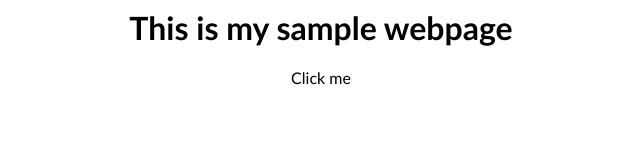
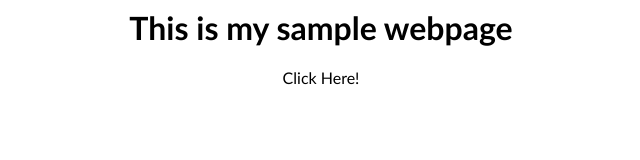
Before and after one commit to simonlotzkar/COMP_2800_GitFlow_Workflow_BBY34, a plain HTML site: page index.html in a window 1280 px wide. Shown: the full height of the page, 319-959 px from the left. Drawn offline with Linux system fonts and the light colour scheme.

Commit message:
Integration Testing - change clickable text

```diff
--- a/index.html
+++ b/index.html
@@ -4,7 +4,7 @@
     </head>
     <body>
         <h1 id = "title">This is my sample webpage</h1>
-        <div class = "container clickable">Click me</div>
+        <div class = "container clickable">Click Here!</div>
         <script src='app.js'></script>
     </body>
 </html>
```
Also changed, not shown: dev.txt, readme.txt (deleted).
